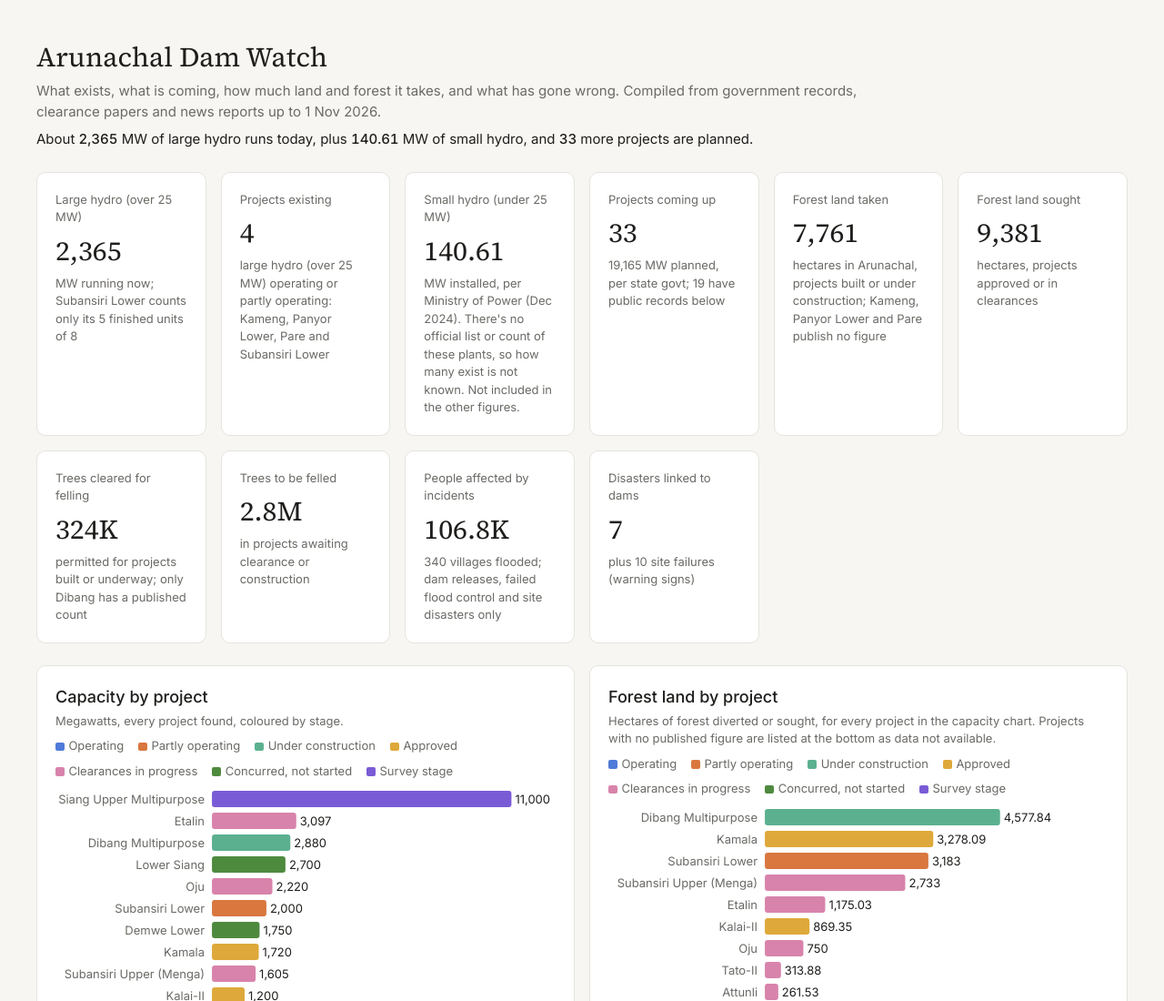
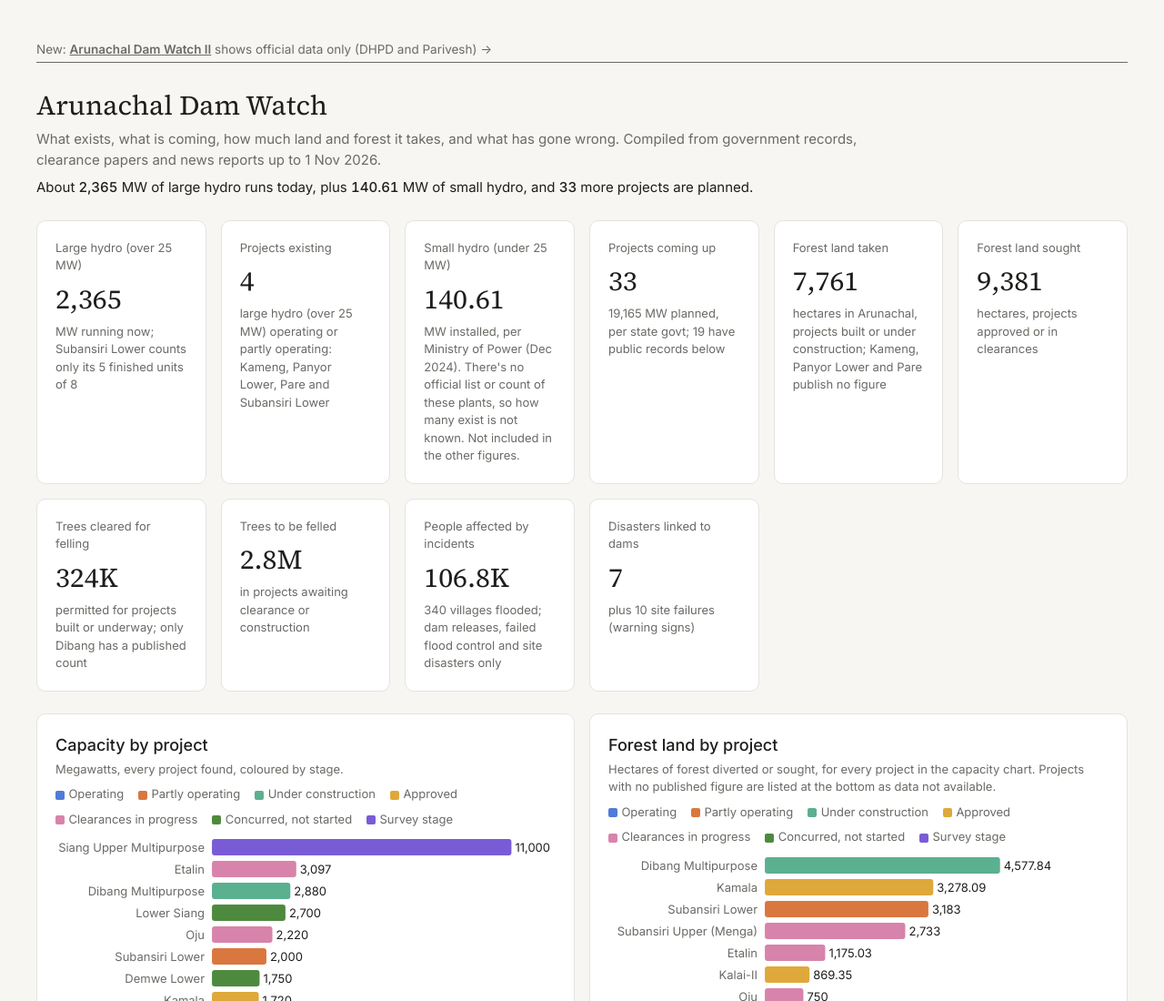
Before and after one commit to yania-n/Arunachal-Dam-Watch, a plain HTML site: page index.html in a window 1280 px wide. Shown: the top 1100 px of the page at 91% size. Drawn offline with nearby package versions, Linux system fonts and the light colour scheme.

Commit message:
Link first dashboard to the second; update READMEs

```diff
--- a/index.html
+++ b/index.html
@@ -89,6 +89,8 @@ window.dash = (() => {
   .ad { font-family: var(--font-anthropic-sans); display: flex; flex-direction: column; gap: var(--cds-gap-lg); }
   .ad h1 { font-family: var(--font-anthropic-serif); font-weight: 400; font-size: var(--cds-font-size-title); margin: 0; }
   .ad h2 { font-size: var(--cds-font-size-heading); font-weight: var(--cds-font-weight-medium); margin: 0 0 var(--cds-gap-xs); }
+  .ad .v2-link { margin: 0; padding: var(--cds-gap-xs) 0; font-size: 0.9em; color: var(--color-fg-muted); border-bottom: 1px solid var(--color-border, currentColor); }
+  .ad .v2-link a { color: inherit; font-weight: 600; text-decoration: underline; }
   .ad .lede { color: var(--color-fg-muted); margin: var(--cds-gap-xs) 0 0; max-width: 60rem; }
   .ad .takeaway { margin: var(--cds-gap-sm) 0 0; max-width: 60rem; font-size: var(--cds-font-size-body); }
   .ad .takeaway b { font-weight: var(--cds-font-weight-medium); font-variant-numeric: tabular-nums; }
@@ -140,6 +142,7 @@ window.dash = (() => {
 </style>
 
 <div class="ad">
+  <p class="v2-link">New: <a href="v2/">Arunachal Dam Watch II</a> shows official data only (DHPD and Parivesh) &rarr;</p>
   <header id="top">
     <h1>Arunachal Dam Watch</h1>
     <p class="lede">What exists, what is coming, how much land and forest it takes, and what has gone wrong. Compiled from government records, clearance papers and news reports up to 1 Nov 2026.</p>
```
Also changed, not shown: 3 other files.
